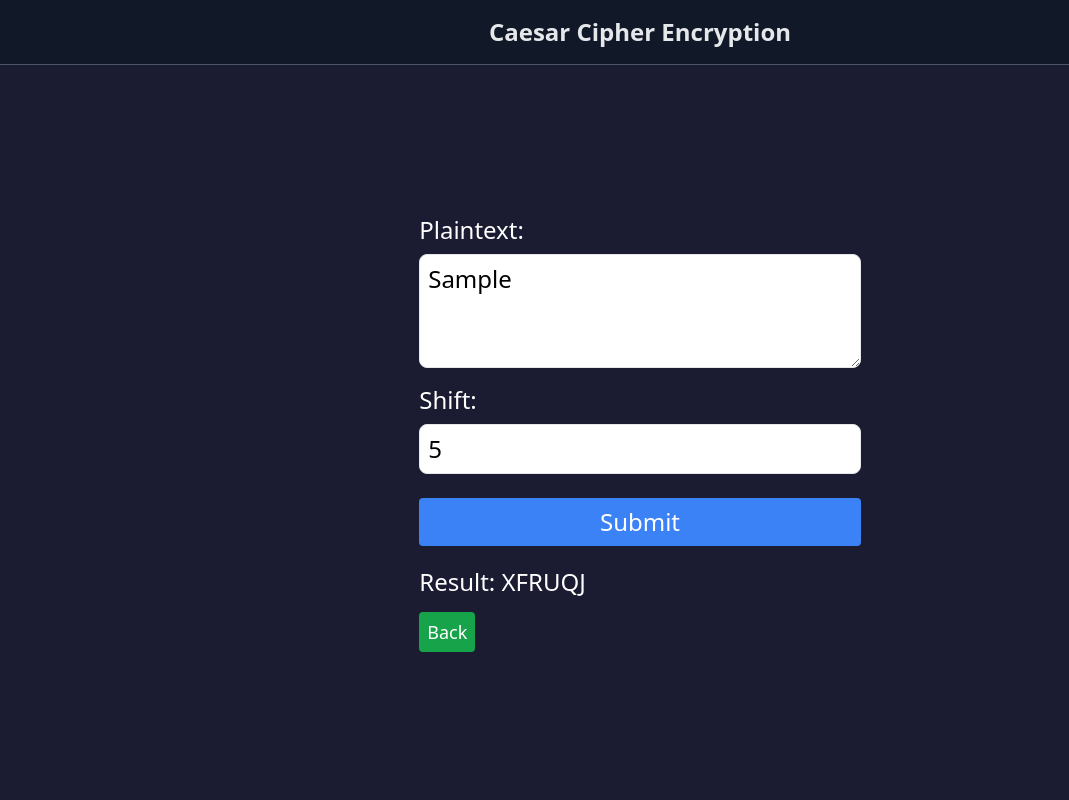
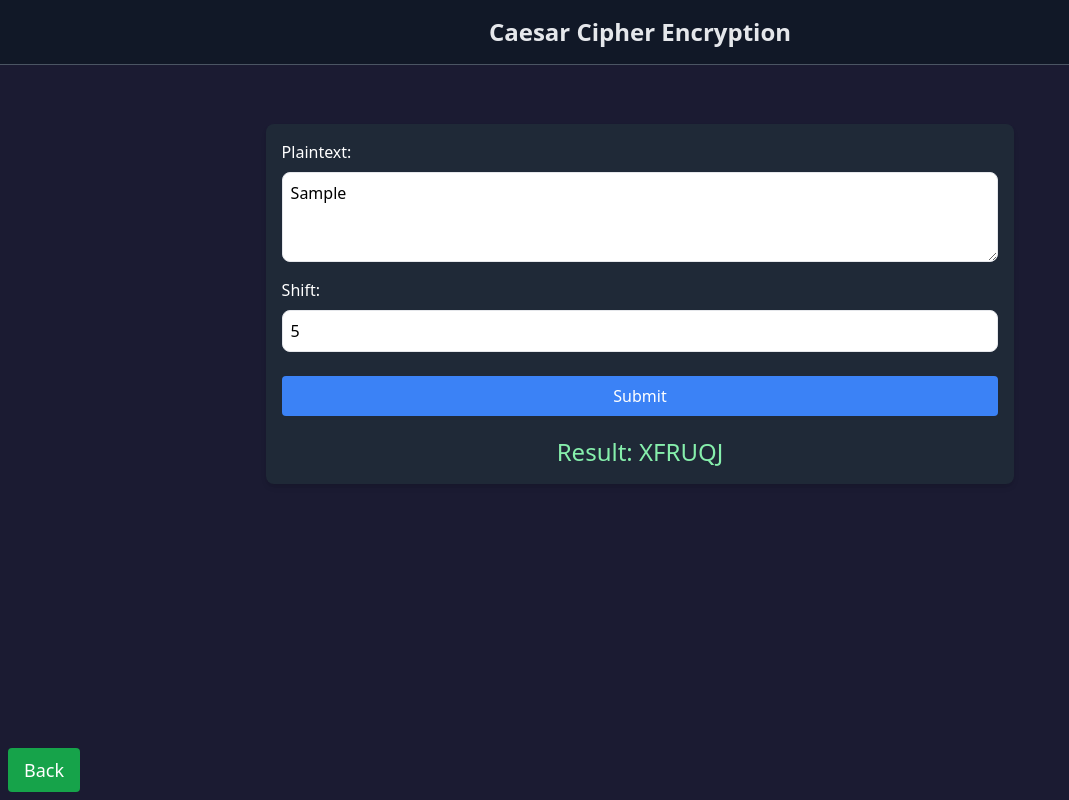
Before and after one commit to emonsingha209/Crack-Cipher, a Next.js app: page /caesar/encode in a window 1280 px wide. Both pictures are taken after typing "Sample", "5" into the empty fields and a click on the button "Submit". Shown: the whole page, without its empty margins (0-1069 px from the left). Built offline with nearby package versions, Linux system fonts and the light colour scheme.

Commit message:
design fixed

```diff
--- a/components/backButton.js
+++ b/components/backButton.js
@@ -3,10 +3,10 @@ import Link from 'next/link';
 
 export default function BackButton() {
   return (
-    <div className='mt-4 w-3/5'>
+    <div className='mt-4 flex'>
       <Link
         href='../'
-        className='bg-green-600 text-white p-2 text-lg rounded hover:bg-green-700'
+        className='bg-green-600 text-white p-2 px-4 text-lg rounded hover:bg-green-700'
       >
         Back
       </Link>
--- a/pages/caesar/decode.js
+++ b/pages/caesar/decode.js
@@ -3,7 +3,7 @@ import NavBar from '@/components/navbar';
 import Header from '@/components/header';
 import BackButton from '@/components/backButton';
 
-export default function encode() {
+export default function DecodePage() {
   const [ciphertext, setCipherText] = useState('');
   const [shift, setShift] = useState(0);
   const [plaintext, setPlaintext] = useState(null);
@@ -46,7 +46,7 @@ export default function encode() {
     }
     const result = [];
     let preResult;
-    if (shift == 0) {
+    if (shift === 0) {
       for (let i = 1; i <= 25; i++) {
         preResult = convert(ciphertext.toUpperCase(), i);
         result.push(preResult + ' - ' + i + ' | ');
@@ -57,15 +57,17 @@ export default function encode() {
     }
     setPlaintext(result);
   };
+
   return (
     <>
       <Header title='Caesar Cipher Encode | Crack Cipher' />
       <NavBar title='Caesar Cipher Decryption' />
-      <main className='flex items-center justify-center'>
-        <div className='w-3/5 h-fit p-4 flex flex-col items-center justify-center rounded text-2xl'>
-          <form className='flex flex-col w-3/5 gap-4' onSubmit={handleSubmit}>
-            {error && <p className='mb-4 text-center'>{error}</p>}
-            <label className='flex flex-col gap-2'>
+      <main className='h-auto'>
+        <div className='flex flex-col items-center mt-8 md:mt-16 h-full px-4'>
+          <div className='w-full md:w-3/5 p-4 bg-gray-800 rounded-lg shadow-md text-center text-white'>
+            <form className='flex flex-col gap-4' onSubmit={handleSubmit}>
+              {error && <p className='mb-4 text-red-500'>{error}</p>}
+              <label className='flex flex-col gap-2 text-left'>
                 Cipherext:
                 <textarea
                   value={ciphertext}
@@ -74,7 +76,7 @@ export default function encode() {
                   rows='3'
                 />
               </label>
-            <label className='flex flex-col gap-2'>
+              <label className='flex flex-col gap-2 text-left'>
                 Shift: (If shift key unknown, leave as shift key 0. Check one or
                 two words for shift key discovery.)
                 <input
@@ -92,10 +94,15 @@ export default function encode() {
                 Submit
               </button>
             </form>
-          <div className='w-3/5 mt-5 '>
-            {plaintext && <p>Result: {plaintext}</p>}
+            <div className='w-full mt-5 text-2xl'>
+              {plaintext && (
+                <p className='text-green-300'>Result: {plaintext}</p>
+              )}
             </div>
+          </div>
+          <div className='invisible md:visible w-full fixed px-2 bottom-2'>
             <BackButton />
+          </div>
         </div>
       </main>
     </>
--- a/pages/caesar/encode.js
+++ b/pages/caesar/encode.js
@@ -49,11 +49,12 @@ export default function encode() {
     <>
       <Header title='Caesar Cipher Encode | Crack Cipher' />
       <NavBar title='Caesar Cipher Encryption' />
-      <main className='flex items-center justify-center'>
-        <div className='w-3/5 h-fit p-4 flex flex-col items-center justify-center rounded text-2xl'>
-          <form className='flex flex-col w-3/5 gap-4' onSubmit={handleSubmit}>
-            {error && <p className='mb-4 text-center'>{error}</p>}
-            <label className='flex flex-col gap-2'>
+      <main className='h-auto'>
+        <div className='flex flex-col items-center mt-16 h-full px-4'>
+          <div className='w-full md:w-3/5 p-4 bg-gray-800 rounded-lg shadow-md text-center text-white'>
+            <form className='flex flex-col gap-4' onSubmit={handleSubmit}>
+              {error && <p className='mb-4 text-red-500'>{error}</p>}
+              <label className='flex flex-col gap-2 text-left'>
                 Plaintext:
                 <textarea
                   value={plaintext}
@@ -62,7 +63,7 @@ export default function encode() {
                   rows='3'
                 />
               </label>
-            <label className='flex flex-col gap-2'>
+              <label className='flex flex-col gap-2 text-left'>
                 Shift:
                 <input
                   type='number'
@@ -78,10 +79,15 @@ export default function encode() {
                 Submit
               </button>
             </form>
-          <div className='w-3/5 mt-5 '>
-            {ciphertext && <p>Result: {ciphertext}</p>}
+            <div className='w-full mt-5 text-2xl'>
+              {ciphertext && (
+                <p className='text-green-300'>Result: {ciphertext}</p>
+              )}
             </div>
+          </div>
+          <div className='invisible md:visible w-full fixed px-2 bottom-2'>
             <BackButton />
+          </div>
         </div>
       </main>
     </>
```
Lines whose indentation alone changed are shown as unchanged.
